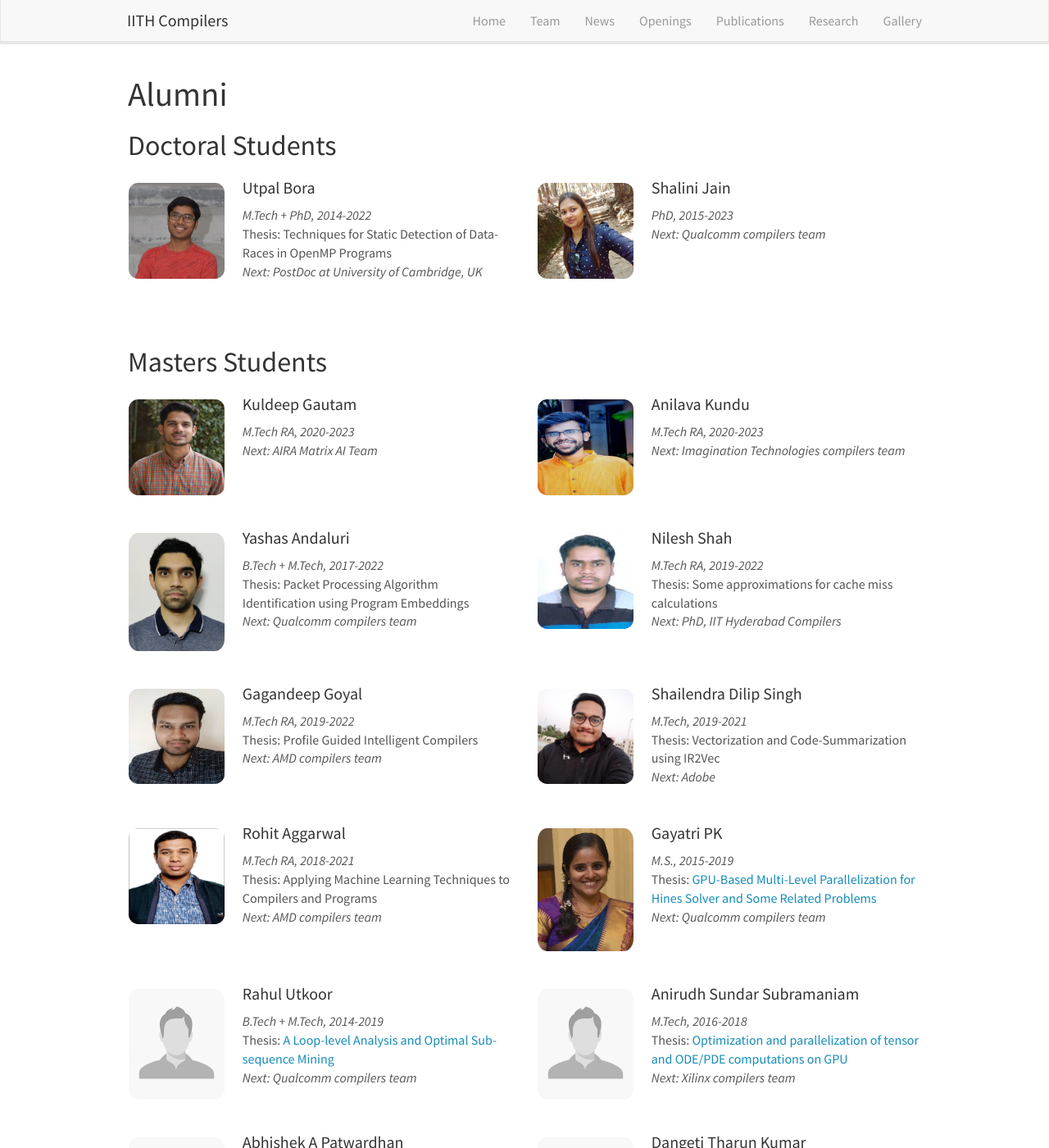
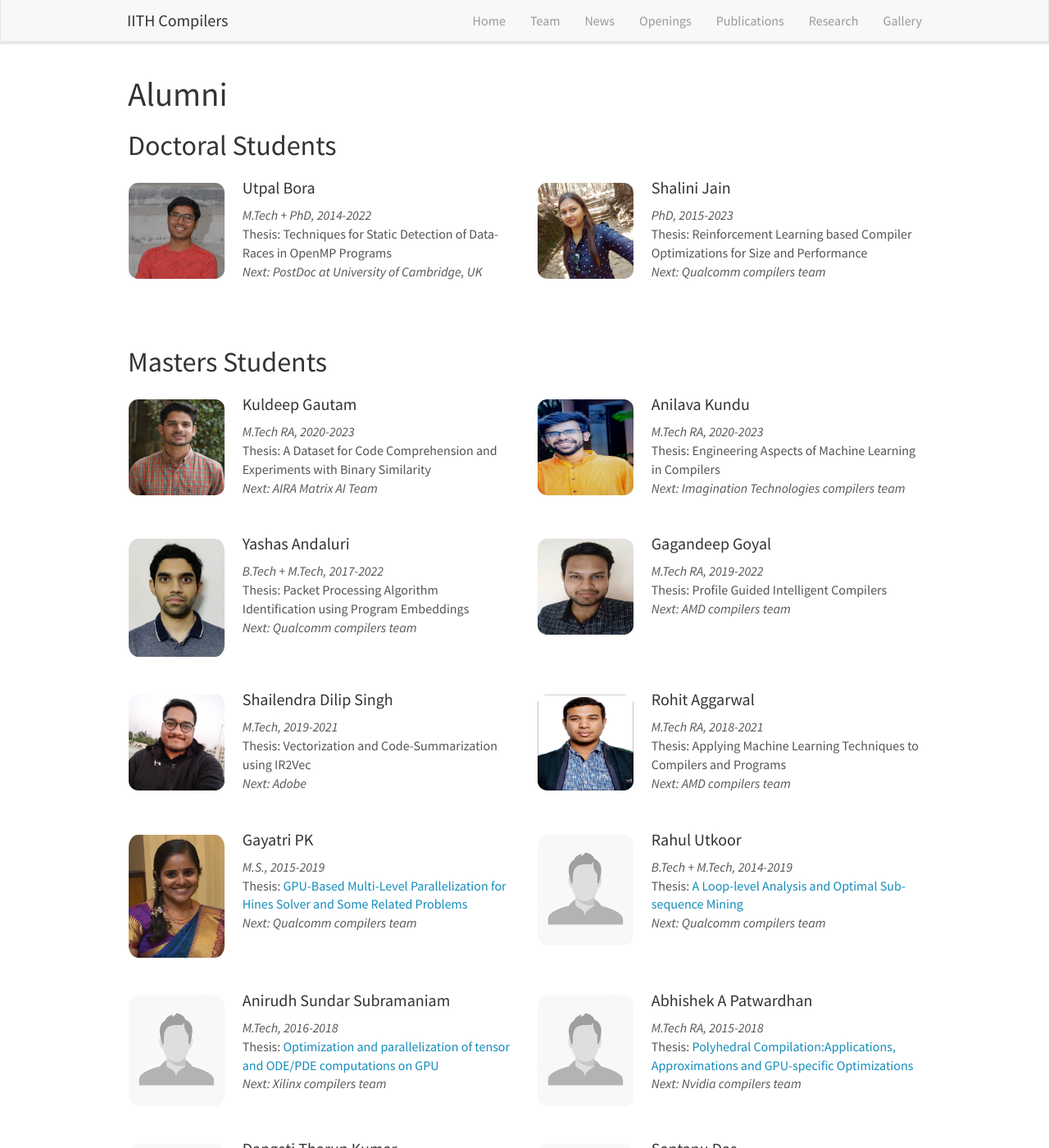
Before and after one commit to utpalbora/compilers.cse.iith.ac.in, a Jekyll site: the page built from _pages/alumni.md, in a window 1280 px wide and 1400 px high. Shown: the whole window at 82% size. Built offline with Jekyll 4.4.1, drawn with Linux system fonts in a browser that asks for light colours; nearby versions of some CDN libraries.

Commit message:
Added alumni to team page, added css for square images, updated team members

```diff
--- a/_data/alumni.yml
+++ b/_data/alumni.yml
@@ -12,14 +12,14 @@
   info: PhD, 2015-2023
   photo: shalini.jpg
   next : Qualcomm compilers team
-  thesis :  NA
+  thesis : Reinforcement Learning based Compiler Optimizations for Size and Performance
 
 - name: Kuldeep Gautam
   type: alum
   value: mtech
   info: M.Tech RA, 2020-2023
   photo: kuldeep.jpg
-  thesis: NA
+  thesis: A Dataset for Code Comprehension and Experiments with Binary Similarity
   next : AIRA Matrix AI Team
 
 - name: Anilava Kundu
@@ -27,7 +27,7 @@
   value: mtech
   info: M.Tech RA, 2020-2023
   photo: anilava.jpg
-  thesis: NA
+  thesis: Engineering Aspects of Machine Learning in Compilers
   next : Imagination Technologies compilers team
 
 - name: Yashas Andaluri
@@ -39,14 +39,14 @@
   thesis_link:
   next: Qualcomm compilers team
 
-- name: Nilesh Shah
-  type: alum
-  value: mtech
-  info: M.Tech RA, 2019-2022
-  photo: nilesh.jpg
-  thesis: Some approximations for cache miss calculations
-  thesis_link:
-  next: PhD, IIT Hyderabad Compilers
+# - name: Nilesh Shah
+#   type: alum
+#   value: mtech
+#   info: M.Tech RA, 2019-2022
+#   photo: nilesh.jpg
+#   thesis: Some approximations for cache miss calculations
+#   thesis_link:
+#   next: PhD, IIT Hyderabad Compilers
 
 - name: Gagandeep Goyal
   type: alum
--- a/css/main.scss
+++ b/css/main.scss
@@ -166,3 +166,10 @@ firstp {}
     color: #fff;
     padding: 20px;
 }
+
+/*Square pictures*/
+.custom-padding{
+    width: 25%;
+    aspect-ratio: 1;
+    object-fit: cover;
+}
```
Also changed, not shown: _data/team_members.yml (+26 -6 lines), _pages/team.md (+80 -25 lines), images/teampic/maruti.jpg (added), images/teampic/pirapuraj.jpg (added).
